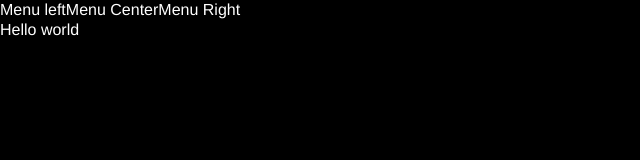
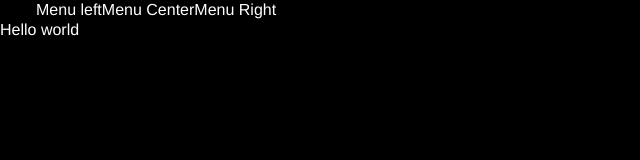
Before and after one commit to code-JOA/Tuts-jewellery, a Next.js app in the folder tuts/: page / in a window 1280 px wide. Shown: the top 160 px of the page, without its empty margins (0-640 px from the left). Built offline with nearby package versions, Linux system fonts and the light colour scheme; a web font is replaced by a local one.

Commit message:
Commit auto_update

```diff
--- a/tuts/components/Header.tsx
+++ b/tuts/components/Header.tsx
@@ -1,7 +1,7 @@
 const Header = () => {
   return (
     <header>
-      <div className="flex px[360]">
+      <div className="flex px-[36px]">
         <div>Menu left</div>
         <div>Menu Center</div>
         <div>Menu Right</div>
```
